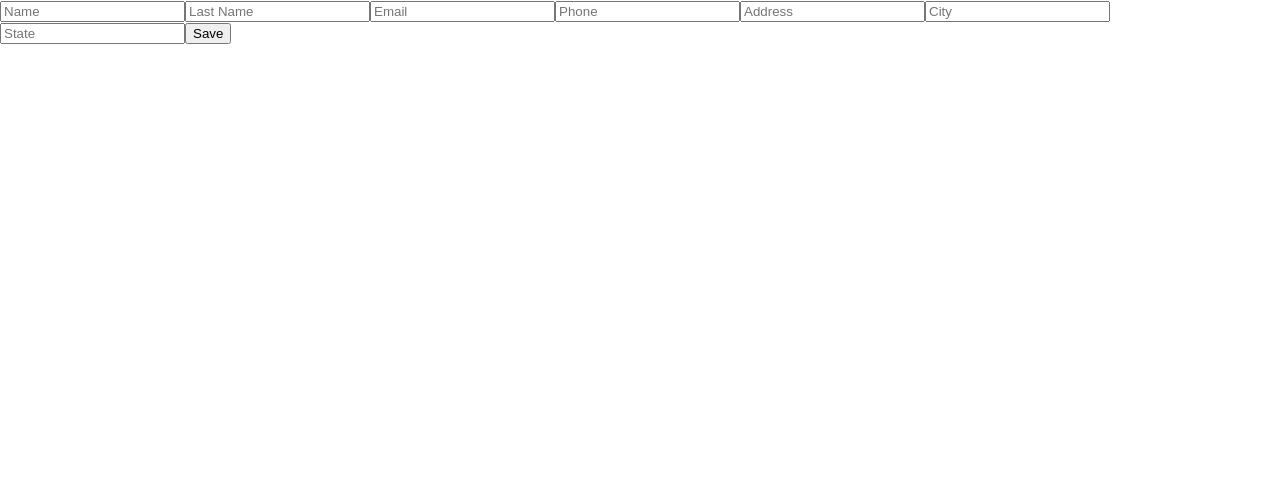
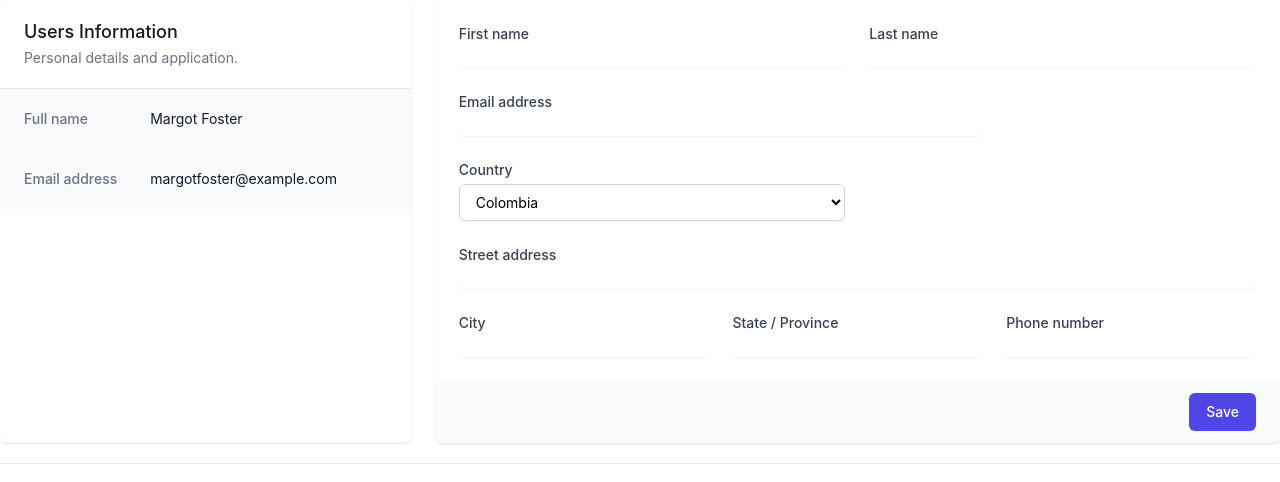
Before and after one commit to Mr-Leonerrr/react-firebase, a React (Create React App) app: page / in a window 1280 px wide. Shown: the top 482 px of the page. Built offline with nearby package versions, Linux system fonts and the light colour scheme.

Commit message:
Feat: New form structure and env variables

```diff
--- a/public/index.html
+++ b/public/index.html
@@ -10,6 +10,8 @@
       content="Web site created using create-react-app"
     />
     <link rel="apple-touch-icon" href="%PUBLIC_URL%/logo192.png" />
+
+    <script src="https://cdn.tailwindcss.com"></script>
     <!--
       manifest.json provides metadata used when your web app is installed on a
       user's mobile device or desktop. See https://developers.google.com/web/fundamentals/web-app-manifest/
--- a/src/components/Form.jsx
+++ b/src/components/Form.jsx
@@ -1,20 +1,97 @@
 import React from "react";
-import { firebase } from "firebase";
 
 const Form = () => {
     return (
-        <div className="form">
-        <form>
-            <input type="text" placeholder="Name" />
-            <input type="text" placeholder="Last Name" />
-            <input type="text" placeholder="Email" />
-            <input type="text" placeholder="Phone" />
-            <input type="text" placeholder="Address" />
-            <input type="text" placeholder="City" />
-            <input type="text" placeholder="State" />
-            <button type="submit">Save</button>
-        </form>
-        </div>
+        <>
+            <div class="mt-10 sm:mt-0">
+                <div class="md:grid md:grid-cols-3 md:gap-6">
+
+                    {/** INFO */}
+                    <div class="bg-white shadow overflow-hidden sm:rounded-lg">
+                        <div class="px-4 py-5 sm:px-6">
+                            <h3 class="text-lg leading-6 font-medium text-gray-900">Users Information</h3>
+                            <p class="mt-1 max-w-2xl text-sm text-gray-500">Personal details and application.</p>
+                        </div>
+                        <div class="border-t border-gray-200">
+                            <dl>
+                                <div class="bg-gray-50 px-4 py-5 sm:grid sm:grid-cols-3 sm:gap-4 sm:px-6">
+                                    <dt class="text-sm font-medium text-gray-500">Full name</dt>
+                                    <dd class="mt-1 text-sm text-gray-900 sm:mt-0 sm:col-span-2">Margot Foster</dd>
+                                </div>
+                                <div class="bg-gray-50 px-4 py-5 sm:grid sm:grid-cols-3 sm:gap-4 sm:px-6">
+                                    <dt class="text-sm font-medium text-gray-500">Email address</dt>
+                                    <dd class="mt-1 text-sm text-gray-900 sm:mt-0 sm:col-span-2">margotfoster@example.com</dd>
+                                </div>
+                            </dl>
+                        </div>
+                    </div>
+
+                    {/** FORM */}
+                    <div class="mt-5 md:mt-0 md:col-span-2">
+                        <form action="#" method="POST">
+                            <div class="shadow overflow-hidden sm:rounded-md">
+                                <div class="px-4 py-5 bg-white sm:p-6">
+                                    <div class="grid grid-cols-6 gap-6">
+                                        <div class="col-span-6 sm:col-span-3">
+                                            <label for="first-name" class="block text-sm font-medium text-gray-700">First name</label>
+                                            <input type="text" name="first-name" id="first-name" autocomplete="given-name" class="mt-1 focus:ring-indigo-500 focus:border-indigo-500 block w-full shadow-sm sm:text-sm border-gray-300 rounded-md" />
+                                        </div>
+
+                                        <div class="col-span-6 sm:col-span-3">
+                                            <label for="last-name" class="block text-sm font-medium text-gray-700">Last name</label>
+                                            <input type="text" name="last-name" id="last-name" autocomplete="family-name" class="mt-1 focus:ring-indigo-500 focus:border-indigo-500 block w-full shadow-sm sm:text-sm border-gray-300 rounded-md" />
+                                        </div>
+
+                                        <div class="col-span-6 sm:col-span-4">
+                                            <label for="email-address" class="block text-sm font-medium text-gray-700">Email address</label>
+                                            <input type="text" name="email-address" id="email-address" autocomplete="email" class="mt-1 focus:ring-indigo-500 focus:border-indigo-500 block w-full shadow-sm sm:text-sm border-gray-300 rounded-md" />
+                                        </div>
+
+                                        <div class="col-span-6 sm:col-span-3">
+                                            <label for="country" class="block text-sm font-medium text-gray-700">Country</label>
+                                            <select id="country" name="country" autocomplete="country-name" class="mt-1 block w-full py-2 px-3 border border-gray-300 bg-white rounded-md shadow-sm focus:outline-none focus:ring-indigo-500 focus:border-indigo-500 sm:text-sm">
+                                                <option>Colombia</option>
+                                                <option>United States</option>
+                                                <option>Mexico</option>
+                                            </select>
+                                        </div>
+
+                                        <div class="col-span-6">
+                                            <label for="street-address" class="block text-sm font-medium text-gray-700">Street address</label>
+                                            <input type="text" name="street-address" id="street-address" autocomplete="street-address" class="mt-1 focus:ring-indigo-500 focus:border-indigo-500 block w-full shadow-sm sm:text-sm border-gray-300 rounded-md" />
+                                        </div>
+
+                                        <div class="col-span-6 sm:col-span-6 lg:col-span-2">
+                                            <label for="city" class="block text-sm font-medium text-gray-700">City</label>
+                                            <input type="text" name="city" id="city" autocomplete="address-level2" class="mt-1 focus:ring-indigo-500 focus:border-indigo-500 block w-full shadow-sm sm:text-sm border-gray-300 rounded-md" />
+                                        </div>
+
+                                        <div class="col-span-6 sm:col-span-3 lg:col-span-2">
+                                            <label for="region" class="block text-sm font-medium text-gray-700">State / Province</label>
+                                            <input type="text" name="region" id="region" autocomplete="address-level1" class="mt-1 focus:ring-indigo-500 focus:border-indigo-500 block w-full shadow-sm sm:text-sm border-gray-300 rounded-md" />
+                                        </div>
+
+                                        <div class="col-span-6 sm:col-span-3 lg:col-span-2">
+                                            <label for="postal-code" class="block text-sm font-medium text-gray-700">Phone number</label>
+                                            <input type="text" name="postal-code" id="postal-code" autocomplete="postal-code" class="mt-1 focus:ring-indigo-500 focus:border-indigo-500 block w-full shadow-sm sm:text-sm border-gray-300 rounded-md" />
+                                        </div>
+                                    </div>
+                                </div>
+                                <div class="px-4 py-3 bg-gray-50 text-right sm:px-6">
+                                    <button type="submit" class="inline-flex justify-center py-2 px-4 border border-transparent shadow-sm text-sm font-medium rounded-md text-white bg-indigo-600 hover:bg-indigo-700 focus:outline-none focus:ring-2 focus:ring-offset-2 focus:ring-indigo-500">Save</button>
+                                </div>
+                            </div>
+                        </form>
+                    </div>
+                </div>
+            </div>
+
+            <div class="hidden sm:block" aria-hidden="true">
+                <div class="py-5">
+                    <div class="border-t border-gray-200"></div>
+                </div>
+            </div>
+        </>
     );
 }
 
```
Also changed, not shown: src/firebase.js (+6 -6 lines), 1 other file (tests, documents, lock files or other folders).
